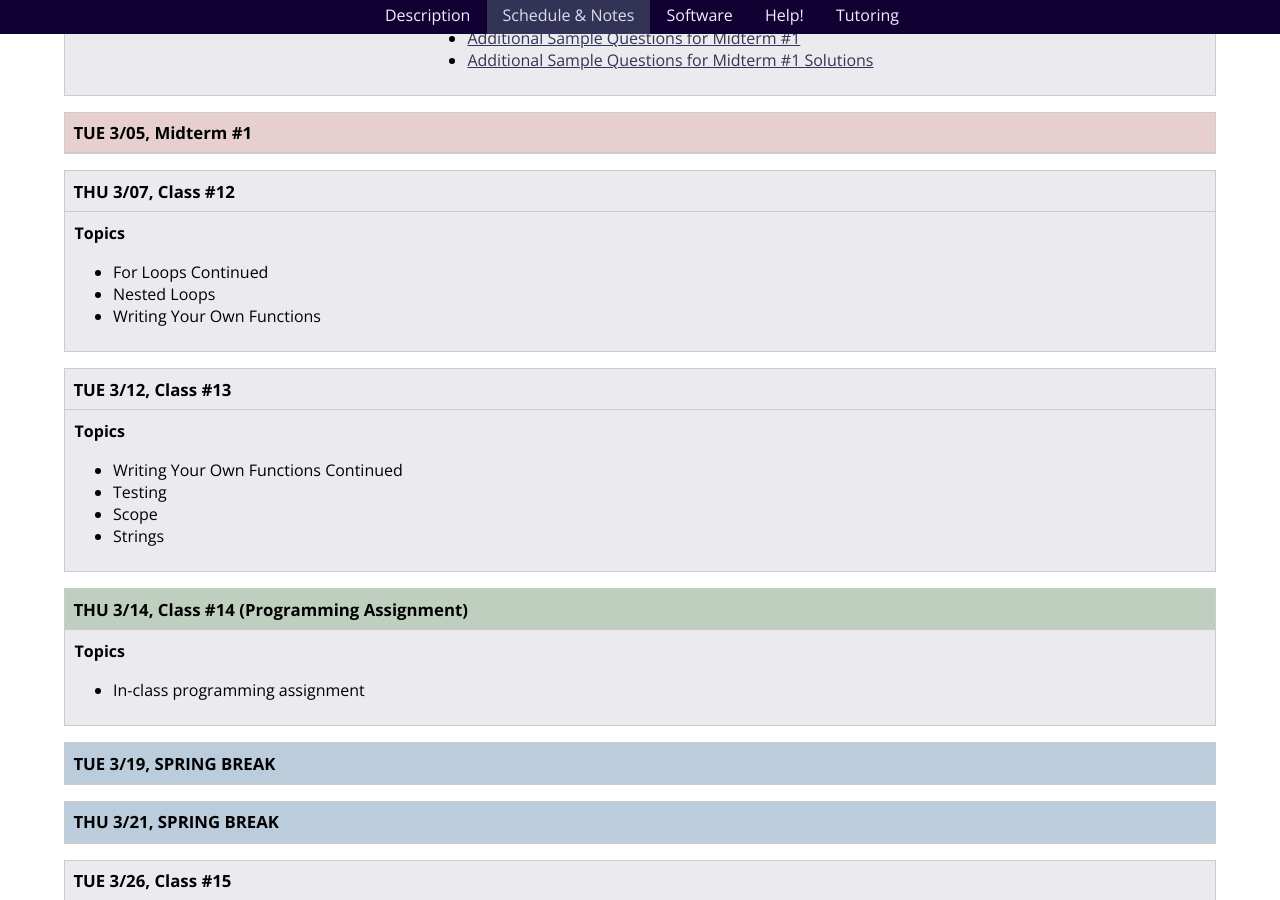
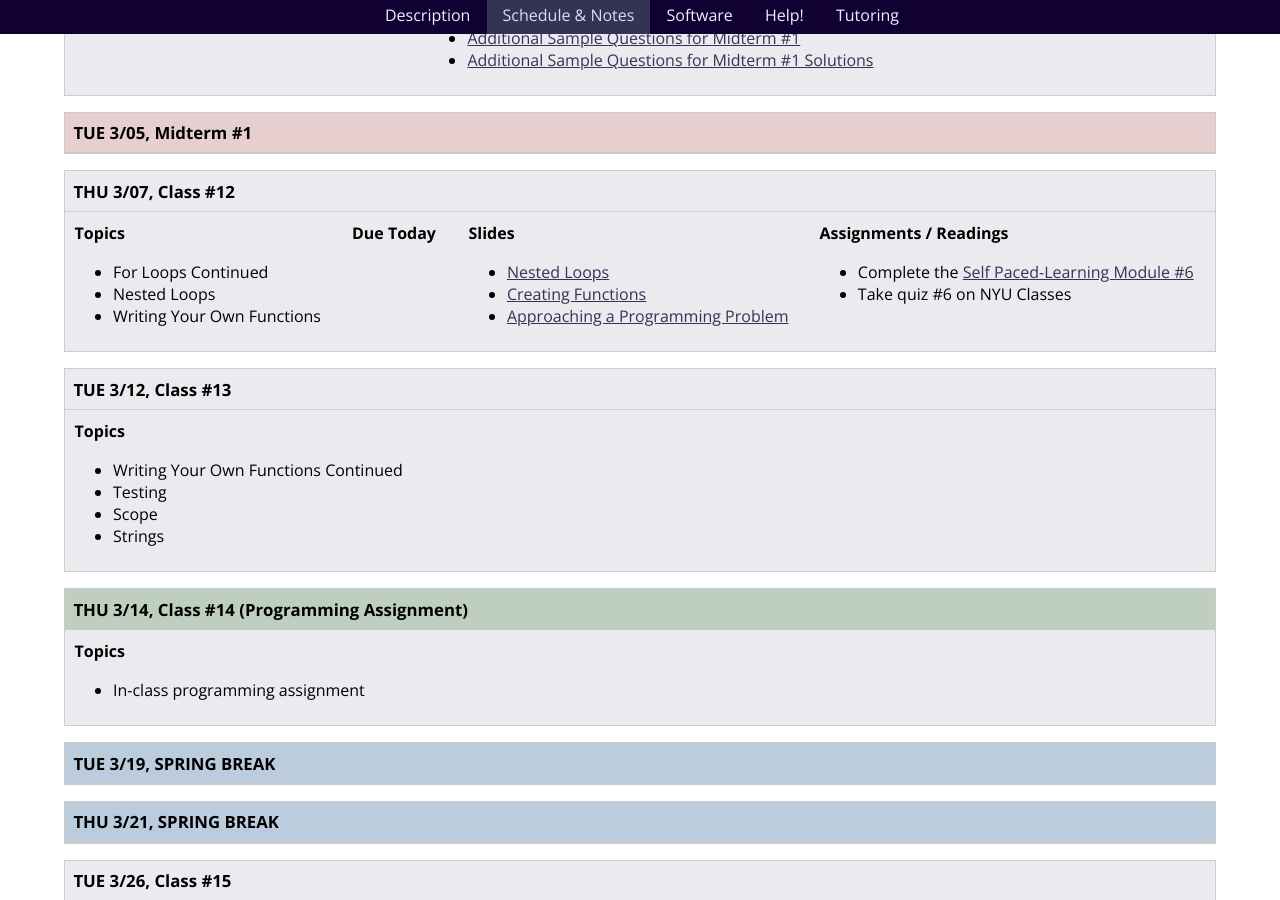
Before and after one commit to foureyes/csci-ua.0002-fall2019-002-008, a Jekyll site: the page built from schedule.markdown, in a window 1280 px wide and 900 px high, scrolled down 4502 px. Built offline with Jekyll 4.4.1, drawn with Linux system fonts in a browser that asks for light colours.

Commit message:
add slides for functions class

```diff
--- a/schedule.markdown
+++ b/schedule.markdown
@@ -214,7 +214,7 @@
 * Nested Loops
 * Writing Your Own Functions
 
-</article>{% comment %}{% include classes/12/materials.markdown %}{% endcomment %}</div> </section>
+</article>{% include classes/12/materials.markdown %}</div> </section>
 
 
 <a name="class13"></a><!---------- start --------------->
```
